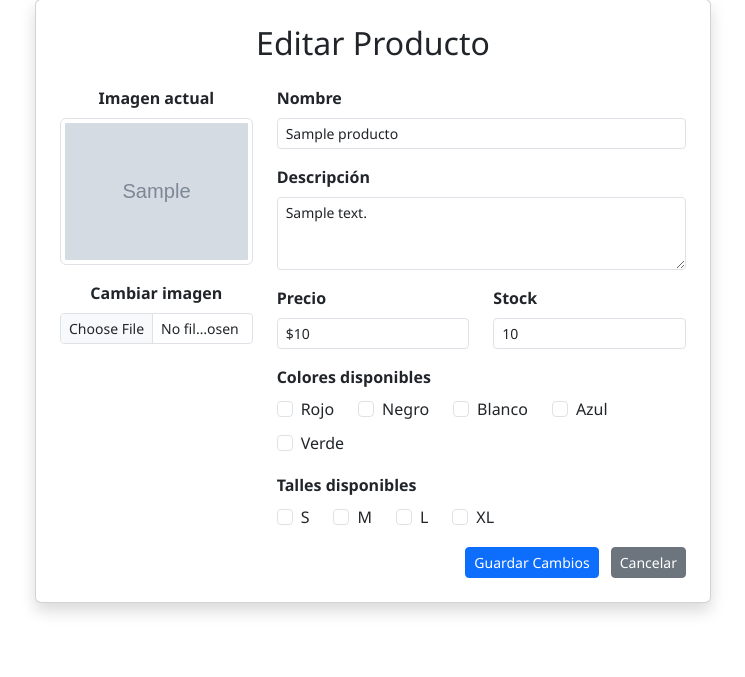
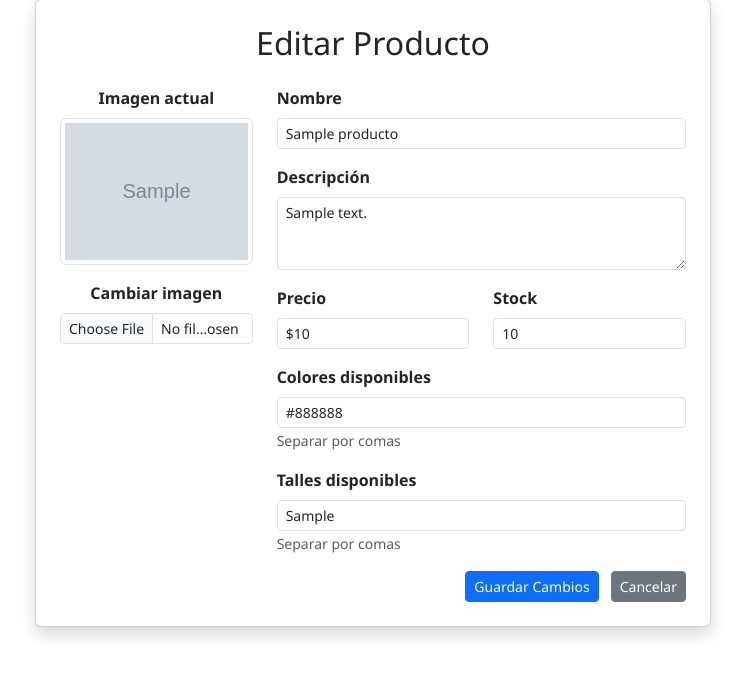
Before and after one commit to JulianMartinez35/PP3actualizad-08-05-, a Flask app: page /admin/producto/editar/1 in a window 1280 px wide. Shown: the part 105-782 px from the top of the page, without its empty margins (267-1012 px from the left). Run offline with Flask 3, Linux system fonts and the light colour scheme; tables that the repository leaves empty or names only in its code hold one stand-in row (values such as "Sample post"); grey boxes marked "Sample" are stand-in pictures; parts of the project's set-up code (start-up, migrations or seed data) failed here and were passed over; some libraries are stand-ins or nearby versions.

Commit message:
subo correcciones editar_producto + correcciones en base de datos

```diff
--- a/app.py
+++ b/app.py
@@ -176,8 +176,8 @@ def usuario():
 
         lista_productos = []
         for producto in productos:
-            producto['talles'] = producto['talle'].split(',') if producto['talle'] else []
-            producto['colores'] = producto['color'].split(',') if producto['color'] else []
+            producto['talles'] = [t.strip() for t in producto['talle'].split(',')] if producto['talle'] else []
+            producto['colores'] = [c.strip() for c in producto['color'].split(',')] if producto['color'] else []
 
             cursor.execute("""
                 SELECT r.comentario, r.puntuacion, u.correo, r.fecha
@@ -355,26 +355,30 @@ def editar_producto(id):
         descripcion = request.form['descripcion']
         precio = float(request.form['precio'])
         stock = int(request.form['stock'])
-        colores = request.form.getlist('color')
-        talles = request.form.getlist('talle')
 
+        # Nuevos campos: texto separados por comas
+        colores_input = request.form['color']
+        talles_input = request.form['talle']
+
+        # Procesar colores y talles en listas y luego unir en strings
+        colores = [c.strip() for c in colores_input.split(',') if c.strip()]
+        talles = [t.strip() for t in talles_input.split(',') if t.strip()]
         colores_str = ','.join(colores)
         talles_str = ','.join(talles)
 
-        # Consultar la imagen actual
+        # Obtener imagen actual
         cur.execute("SELECT imagen FROM productos WHERE id = %s", (id,))
         producto_actual = cur.fetchone()
         imagen_actual = producto_actual['imagen'] if producto_actual else None
 
-        # Procesar la imagen subida
+        # Procesar imagen nueva si se subió
         imagen_nueva = request.files.get('imagen')
         if imagen_nueva and imagen_nueva.filename != '':
-            # Guardar la imagen nueva
             filename = secure_filename(imagen_nueva.filename)
             ruta_guardado = os.path.join('static/imagenes_productos', filename)
             imagen_nueva.save(ruta_guardado)
 
-            # Borrar la imagen anterior si existe y es diferente
+            # Eliminar imagen anterior si es diferente
             if imagen_actual and imagen_actual != filename:
                 ruta_imagen_actual = os.path.join('static/imagenes_productos', imagen_actual)
                 if os.path.exists(ruta_imagen_actual):
@@ -382,10 +386,9 @@ def editar_producto(id):
 
             imagen_a_guardar = filename
         else:
-            # Si no subieron nueva imagen, mantener la vieja
             imagen_a_guardar = imagen_actual
 
-        # Actualizar la base de datos con todos los datos, incluida la imagen
+        # Actualizar producto
         cur.execute("""
             UPDATE productos
             SET nombre=%s, descripcion=%s, precio=%s, stock=%s, color=%s, talle=%s, imagen=%s
@@ -396,6 +399,7 @@ def editar_producto(id):
         return redirect(url_for('admin_productos'))
 
     else:
+        # Obtener producto y separar colores/talles como listas
         cur.execute("SELECT * FROM productos WHERE id = %s", (id,))
         producto = cur.fetchone()
 
@@ -413,6 +417,7 @@ def editar_producto(id):
             return render_template('editar_producto.html', producto=producto_dict)
         else:
             return "Producto no encontrado", 404
+
 
 
 
--- a/template/editar_producto.html
+++ b/template/editar_producto.html
@@ -45,46 +45,22 @@
             </div>
           </div>
 
+          <!-- Colores personalizados -->
           <div class="mb-3">
             <label class="form-label fw-semibold">Colores disponibles</label>
-            <div class="d-flex flex-wrap gap-2">
-              {% set colores = ['Rojo', 'Negro', 'Blanco', 'Azul', 'Verde'] %}
-              {% set colores_seleccionados = producto.colores | default([]) %}
-              {% for color in colores %}
-              <div class="form-check form-check-inline">
-                <input
-                  class="form-check-input"
-                  type="checkbox"
-                  name="color"
-                  id="color-{{ color }}"
-                  value="{{ color }}"
-                  {% if color in colores_seleccionados %}checked{% endif %}
-                >
-                <label class="form-check-label" for="color-{{ color }}">{{ color }}</label>
-              </div>
-              {% endfor %}
-            </div>
+            <input type="text" name="color" class="form-control form-control-sm"
+                   value="{{ producto.colores | join(', ') }}"
+                   placeholder="Ej: Rojo, Azul, Verde" required>
+            <small class="text-muted">Separar por comas</small>
           </div>
 
+          <!-- Talles personalizados -->
           <div class="mb-3">
             <label class="form-label fw-semibold">Talles disponibles</label>
-            <div class="d-flex flex-wrap gap-2">
-              {% set talles = ['S', 'M', 'L', 'XL'] %}
-              {% set talles_seleccionados = producto.talles | default([]) %}
-              {% for talle in talles %}
-              <div class="form-check form-check-inline">
-                <input
-                  class="form-check-input"
-                  type="checkbox"
-                  name="talle"
-                  id="talle-{{ talle }}"
-                  value="{{ talle }}"
-                  {% if talle in talles_seleccionados %}checked{% endif %}
-                >
-                <label class="form-check-label" for="talle-{{ talle }}">{{ talle }}</label>
-              </div>
-              {% endfor %}
-            </div>
+            <input type="text" name="talle" class="form-control form-control-sm"
+                   value="{{ producto.talles | join(', ') }}"
+                   placeholder="Ej: S, M, L, XL" required>
+            <small class="text-muted">Separar por comas</small>
           </div>
 
           <div class="text-end">
```
Also changed, not shown: static/imagenes_productos/JEAN_WIDE_LEG_LIBRA.jpg (added), static/imagenes_productos/POLLERA_CARGO.webp (added).
